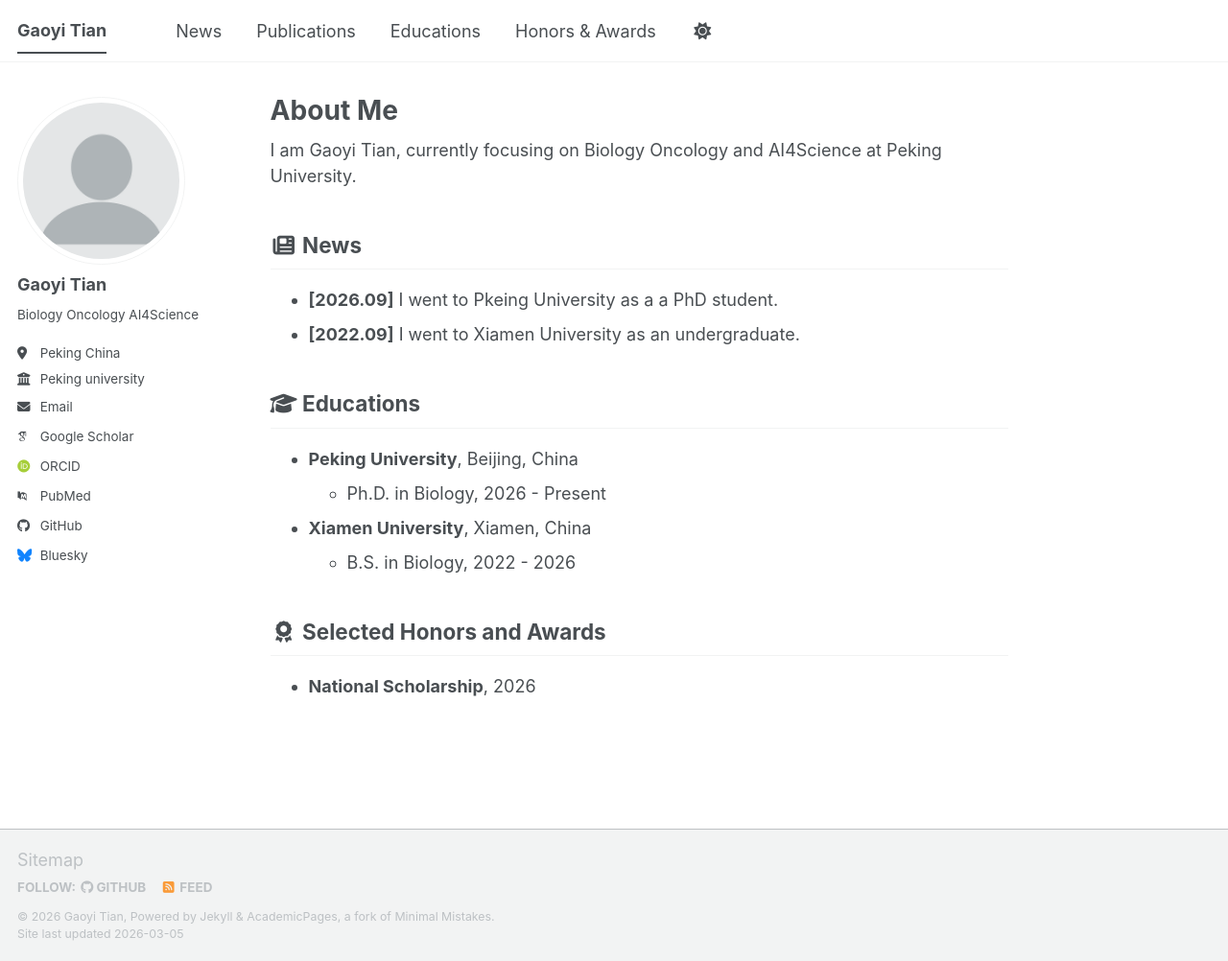
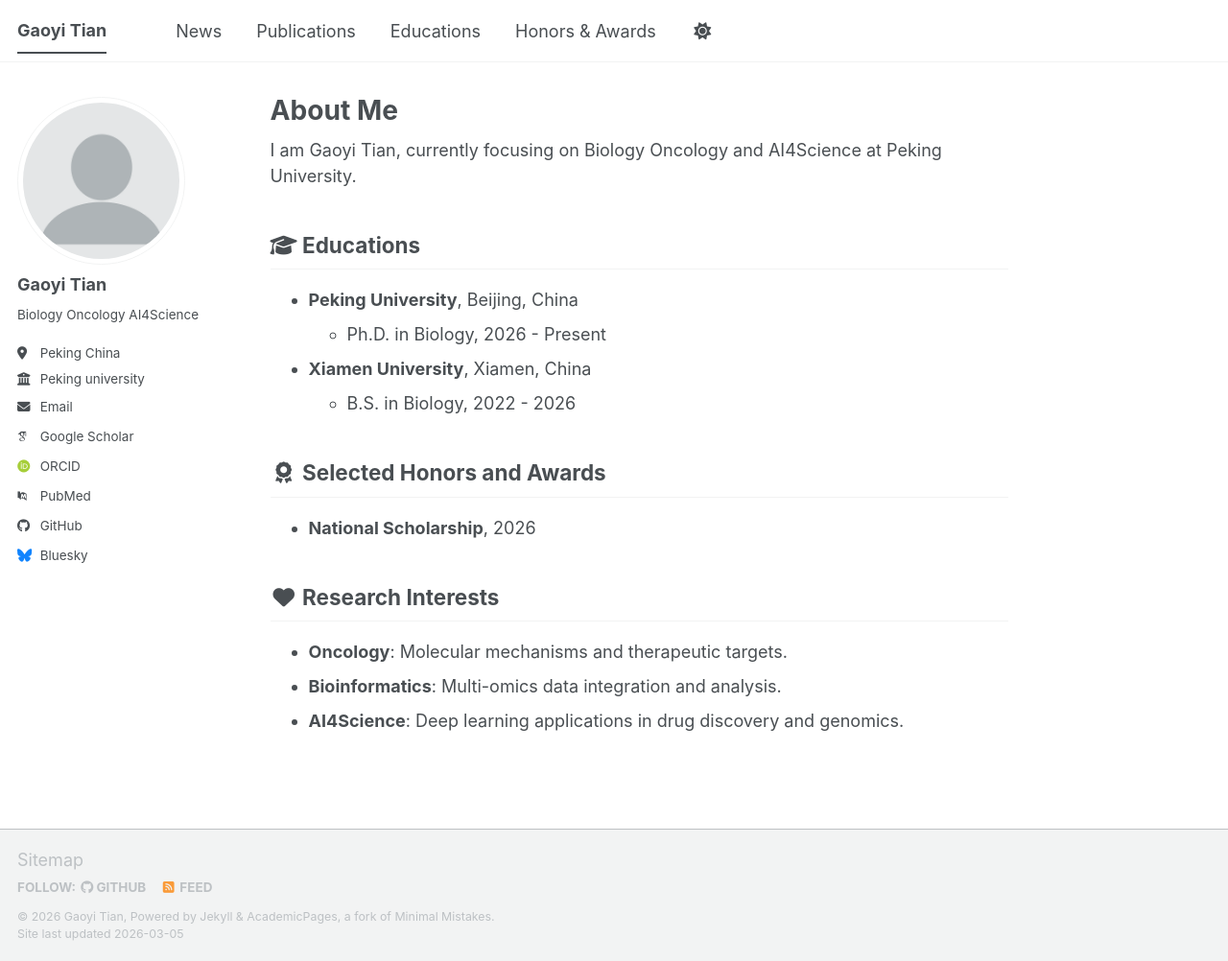
Before and after one commit to Beibeiisme333/Beibeiisme333.github.io, a Jekyll site: the page built from _pages/about.md, in a window 1280 px wide and 1002 px high. Shown: the whole window at 96% size. Built offline with Jekyll 4.4.1, drawn with Linux system fonts in a browser that asks for light colours; some web fonts are replaced; a script bundle is joined from its source files by our own code; library files that are not in the unit come from our copies.

Commit message:
Update about.md

```diff
--- a/_pages/about.md
+++ b/_pages/about.md
@@ -10,10 +10,6 @@
 
 I am Gaoyi Tian, currently focusing on Biology Oncology and AI4Science at Peking University.
 
-## <i class="fas fa-fw fa-newspaper"></i> News {#news}
-* **[2026.09]** I went to Pkeing University as a a PhD student.
-* **[2022.09]** I went to Xiamen University as an undergraduate.
-
 ## <i class="fas fa-fw fa-graduation-cap"></i> Educations {#educations}
 * **Peking University**, Beijing, China
   * Ph.D. in Biology, 2026 - Present
@@ -22,3 +18,8 @@
 
 ## <i class="fas fa-fw fa-award"></i> Selected Honors and Awards {#honors}
 * **National Scholarship**, 2026
+
+## <i class="fas fa-fw fa-heart"></i> Research Interests {#interests}
+* **Oncology**: Molecular mechanisms and therapeutic targets.
+* **Bioinformatics**: Multi-omics data integration and analysis.
+* **AI4Science**: Deep learning applications in drug discovery and genomics.
```
